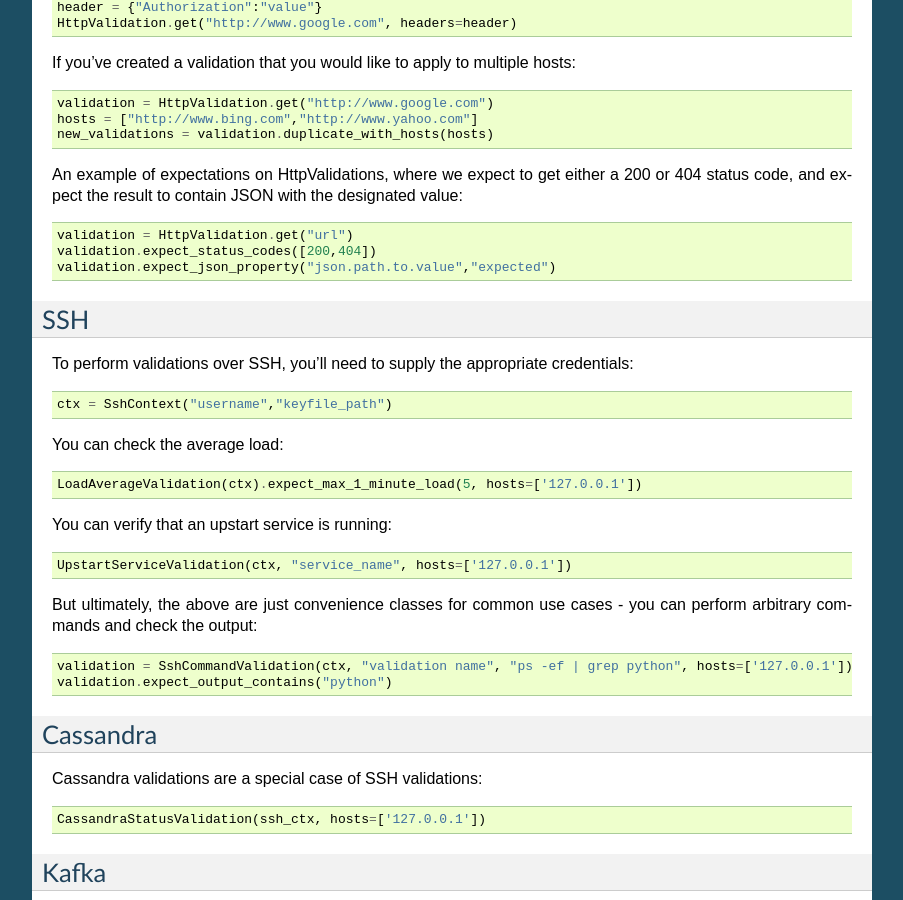
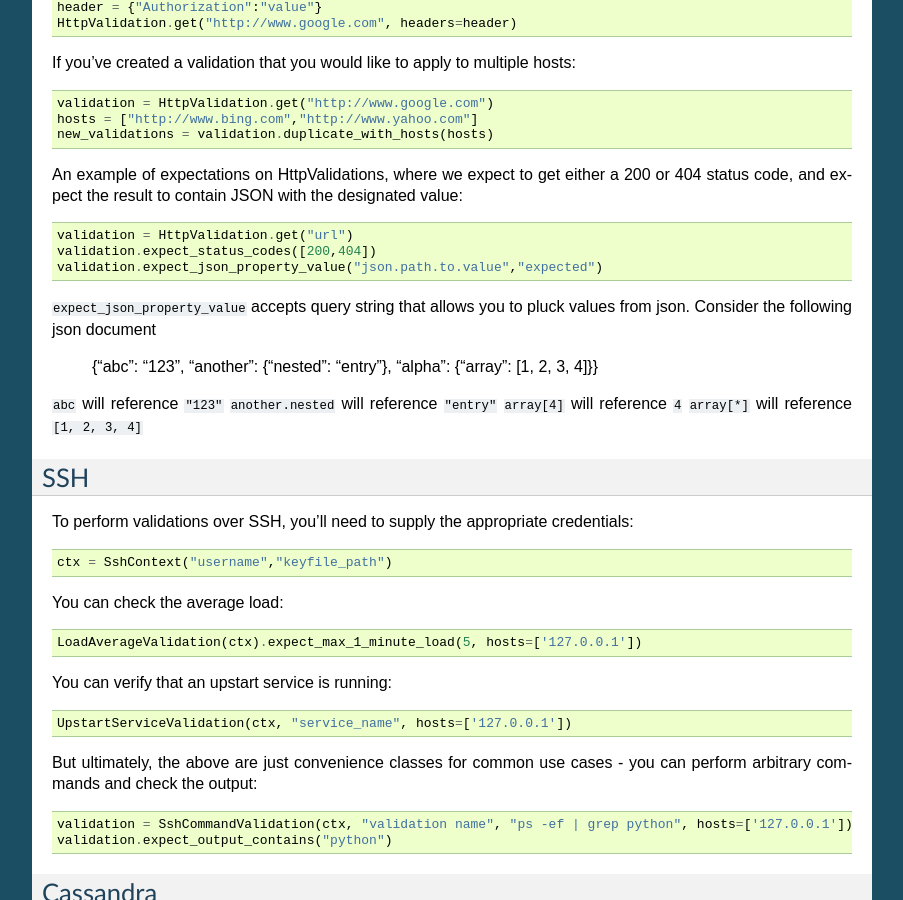
Before and after one commit to PearsonEducation/Alarmageddon, a Sphinx documentation site: the page built from doc/validations.rst, in a window 1280 px wide and 900 px high, scrolled down 656 px. Shown: the whole window, without its empty margins (198-1101 px from the left). Built offline with Sphinx 7.4.7, drawn with Linux system fonts in a browser that asks for light colours.

Commit message:
add pson docs

```diff
--- a/doc/validations.rst
+++ b/doc/validations.rst
@@ -40,7 +40,16 @@ An example of expectations on HttpValidations, where we expect to get either a 2
 
     validation = HttpValidation.get("url")
     validation.expect_status_codes([200,404])
-    validation.expect_json_property("json.path.to.value","expected")
+    validation.expect_json_property_value("json.path.to.value","expected")
+
+``expect_json_property_value`` accepts query string that allows you to pluck values from json. Consider the following json document
+
+    {"abc": "123", "another": {"nested": "entry"}, "alpha": {"array": [1, 2, 3, 4]}}
+
+``abc`` will reference ``"123"``
+``another.nested`` will reference ``"entry"``
+``array[4]`` will reference ``4``
+``array[*]`` will reference ``[1, 2, 3, 4]``
 
 SSH
 -------------
```
